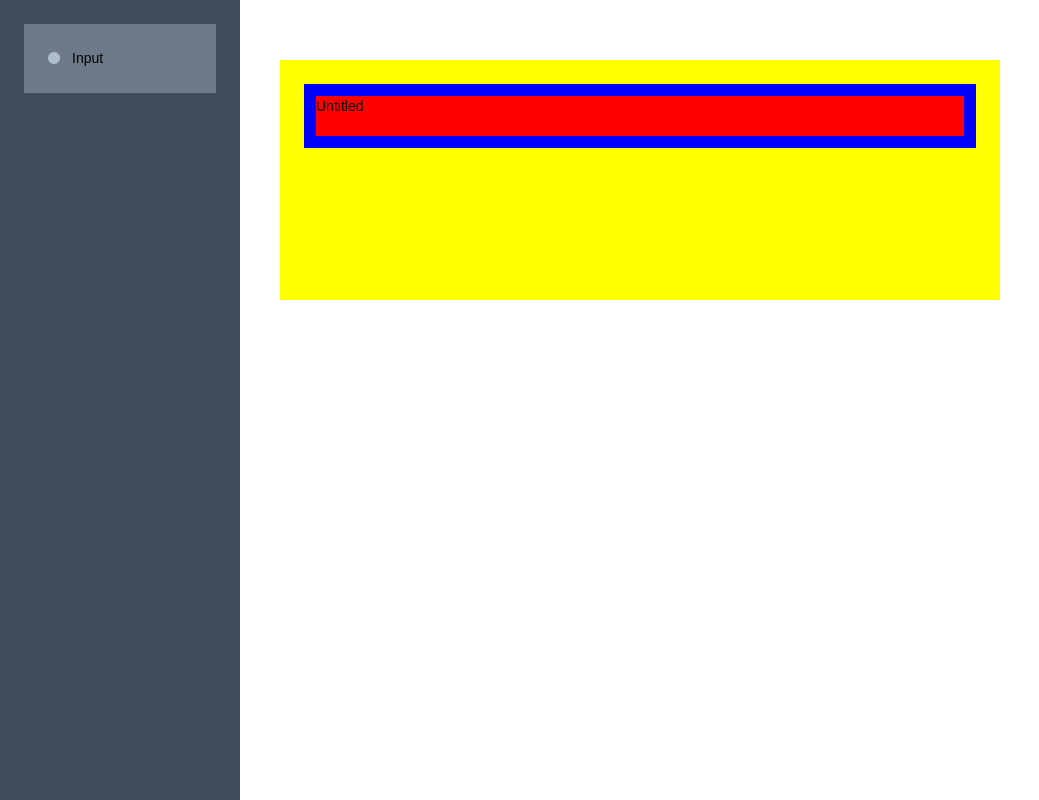
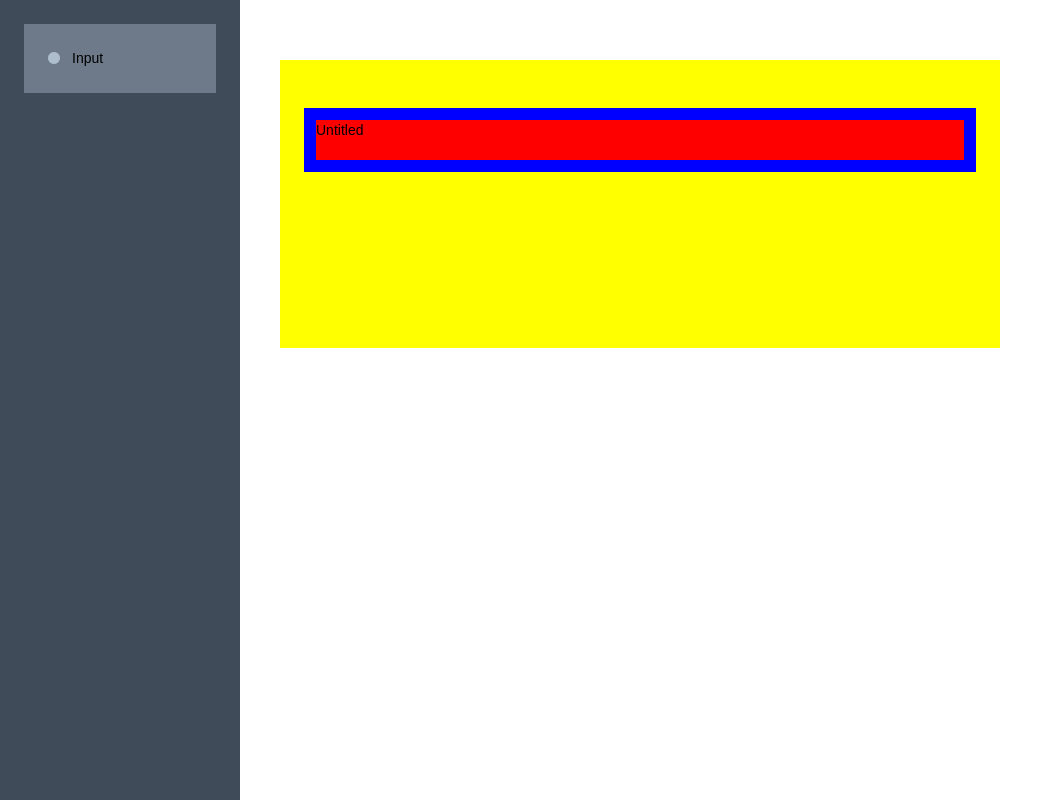
Before and after one commit to srph/toy-template-builder, a React (Vite) app: page / in a window 1280 px wide. Shown: the whole page, without its empty margins (0-1039 px from the left). Built offline with nearby package versions, Linux system fonts and the light colour scheme; a web font is replaced by a local one.

Commit message:
rbd doesn't support this yet

```diff
--- a/src/global.css
+++ b/src/global.css
@@ -66,7 +66,7 @@ p, h1, h2, h3, h4, h5, h6 {
 }
 
 .editor-sidebar {
-  position: fixed;
+  position: absolute;
   top: 0;
   left: 0;
   bottom: 0;
@@ -100,19 +100,14 @@ p, h1, h2, h3, h4, h5, h6 {
 }
 
 .editor-section {
-  /* margin-bottom: 60px;
-  min-height: 240px;
+  margin-bottom: 60px;
   padding: 24px;
-  background: yellow; */
+  background: yellow;
 }
 
 .editor-section > .content {
-  margin-bottom: 60px;
+  height: 100%;
   min-height: 240px;
-  padding: 24px;
-  background: yellow;
-
-  height: 100%;
   padding-top: 24px;
   padding-bottom: 24px;
 }
--- a/src/index.tsx
+++ b/src/index.tsx
@@ -147,7 +147,7 @@ function App() {
                     <Draggable draggableId={String(row.id)} index={i} key={row.id}>
                       {(provided, snapshot) => (
                         <div className="row" ref={provided.innerRef} {...provided.draggableProps} {...provided.dragHandleProps}>
-                          <Droppable droppableId={`row-${i}`} direction="horizontal">
+                          <Droppable droppableId={`row-${i}`} direction="horizontal" isDropDisabled={state.drag != null && state.drag.source.droppableId === 'section'}>
                             {(provided, snapshot) => (
                               <div className="content" ref={provided.innerRef} {...provided.droppableProps}>
                                 {row.columns.map((column, j) => (
```
